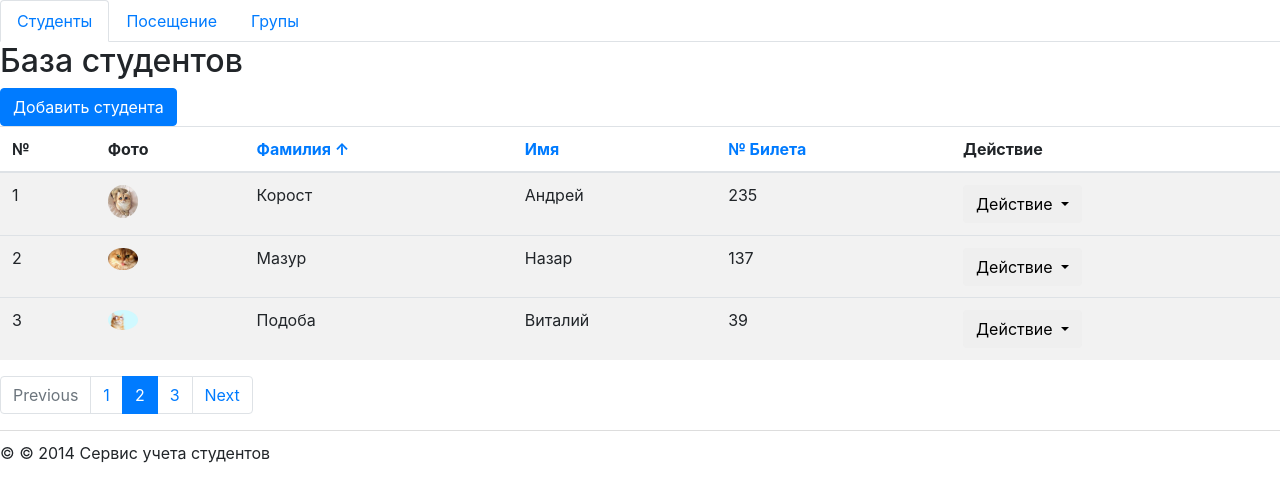
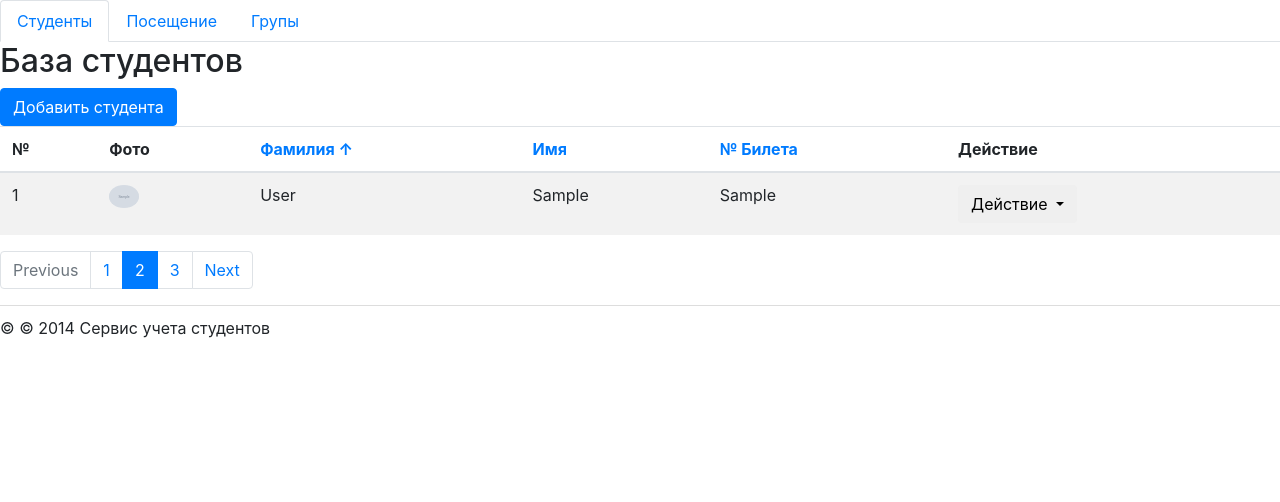
Before and after one commit to Nazar3000/django_-course, a Django app: page / in a window 1280 px wide. Shown: the part 56-558 px from the top of the page. Run offline with Django 3.2, Linux system fonts and the light colour scheme; tables that the repository leaves empty hold one stand-in row (values such as "Sample post"); grey boxes marked "Sample" are stand-in pictures; some libraries are stand-ins or nearby versions.

Commit message:
add img user

```diff
--- a/students/templates/students/students_list.html
+++ b/students/templates/students/students_list.html
@@ -29,8 +29,13 @@
         {% for student in students %}
         <tr>
             <td>{{ forloop.counter }}</td>
+            {% if student.photo %}
             <td><img height="=30" width="30"
-                     src="{% static student.image%}" class="rounded-circle" /> </td>
+                     src="{{ student.photo.url }}" class="rounded-circle" /> </td>
+            {% else %}
+            <td><img height="=30" width="30"
+                     src="{% static "img/default_user.png" %}" class="rounded-circle" /> </td>
+            {% endif %}
             <td><a heref="{% url "students_edit" student.id %}">{{student.last_name }}</td>
             <td><a heref="{% url "students_edit" student.id %}">{{student.first_name}}</td>
             <td>{{student.ticket}}</td>
--- a/students/views/students.py
+++ b/students/views/students.py
@@ -4,32 +4,37 @@ from __future__ import unicode_literals
 from django.shortcuts import render
 from django.http import HttpResponse
 from django.template import RequestContext, loader
+from ..models import Student
 
 
 # Views for Students
 
 def students_list(request):
-    students = (
-        {'id': 1,
-         'first_name':u'Андрей',
-         'last_name': u'Корост',
-         'ticket': 235,
-         'image': 'img/download.jpeg'},
-        {'id': 2,
-         'first_name': 'Назар',
-         'last_name': u'Мазур',
-         'ticket': 137,
-         'image': 'img/download (1).jpeg'
-        },
-        {'id': 3,
-         'first_name': 'Виталий',
-         'last_name': u'Подоба',
-         'ticket': 39,
-         'image': 'img/download (2).jpeg'
-         }
-    )
+    students = Student.objects.all()
     return render(request, 'students/students_list.html',
                   {'students':students})
+
+    # students = (
+    #     {'id': 1,
+    #      'first_name':u'Андрей',
+    #      'last_name': u'Корост',
+    #      'ticket': 235,
+    #      'image': 'img/download.jpeg'},
+    #     {'id': 2,
+    #      'first_name': 'Назар',
+    #      'last_name': u'Мазур',
+    #      'ticket': 137,
+    #      'image': 'img/download (1).jpeg'
+    #     },
+    #     {'id': 3,
+    #      'first_name': 'Виталий',
+    #      'last_name': u'Подоба',
+    #      'ticket': 39,
+    #      'image': 'img/download (2).jpeg'
+    #      }
+    # )
+    # return render(request, 'students/students_list.html',
+    #               {'students':students})
 
 def students_add(request):
     return HttpResponse('<h1>Student Add Form</h1>')
--- a/studentsdb/urls.py
+++ b/studentsdb/urls.py
@@ -16,12 +16,21 @@ Including another URLconf
 from django.conf.urls import include, url
 # from django.conf.urls import patterns
 from django.contrib import admin
+from django.contrib.staticfiles import views
+# from django.urls import re_path
+from django.views.static import serve
+
 from students.views.students import students_list, students_add, students_edit, students_delete
 from students.views.groups import groups_list, groups_add, groups_edit, groups_delete
 from students.views.journal import journal
+from  .settings import MEDIA_ROOT, DEBUG
 # urlpatterns = [
 #     url(r'^admin/', admin.site.urls),
 # ]
+
+
+
+
 urlpatterns = [
     url(r'^$', students_list, name='home'),
     url(r'^students/add/$', students_add, name='students_add'),
@@ -40,4 +49,14 @@ urlpatterns = [
     url(r'^journal/$', journal, name='journal'),
 ]
 
-# journal
+if DEBUG:
+    # serve files from media folder
+
+    urlpatterns += [url(r'^media/(?P<path>.*)$', serve,{
+            'document_root': MEDIA_ROOT,
+        })
+    # urlpatterns += [url(r'^media/(?P<path>.*)$', serve,
+    #     document_root=MEDIA_ROOT,
+    # )
+            ]
+    # urlpatterns += static(settings.MEDIA_URL, document_root=settings.MEDIA_ROOT)
```
Also changed, not shown: students/static/img/default_user.png (added), students/static/img/download (1).jpeg (deleted), students/static/img/download (2).jpeg (deleted), students/static/img/download (3).jpeg (deleted), students/static/img/download.jpeg (deleted), students/static/img/images.jpeg (deleted), 2 other files.
